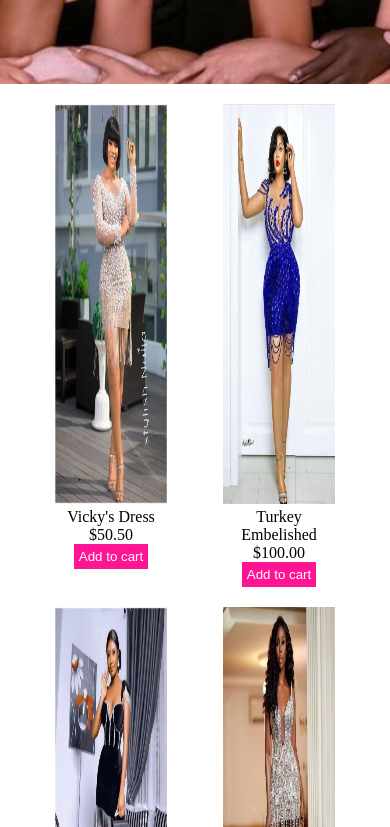
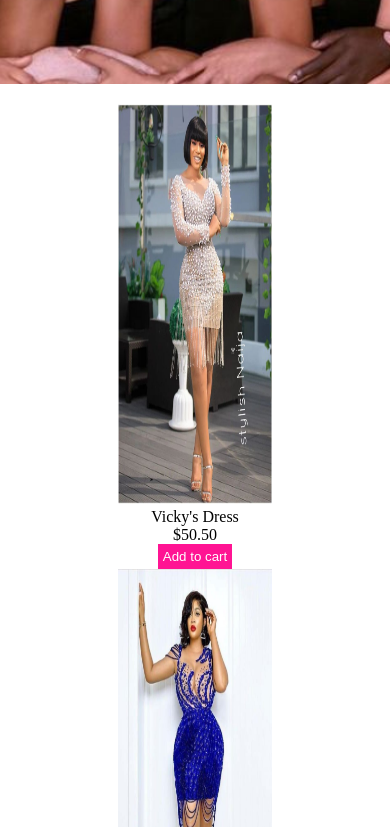
Before and after one commit to Lacary1st/Daily-Shop, a plain HTML site: page women.html in a window 390 px wide. Shown: the part 577-1404 px from the top of the page. Drawn offline with Linux system fonts and the light colour scheme.

Commit message:
completed women.css query

```diff
--- a/css/women.css
+++ b/css/women.css
@@ -121,5 +121,13 @@
 }
 
 @media  screen and (max-width:600px) {
+    .cart {
+        display: none;
+    }
+    #products > div{
+        width: 55%;
+        margin: 0 auto;
+
+    }
 
 }
```
